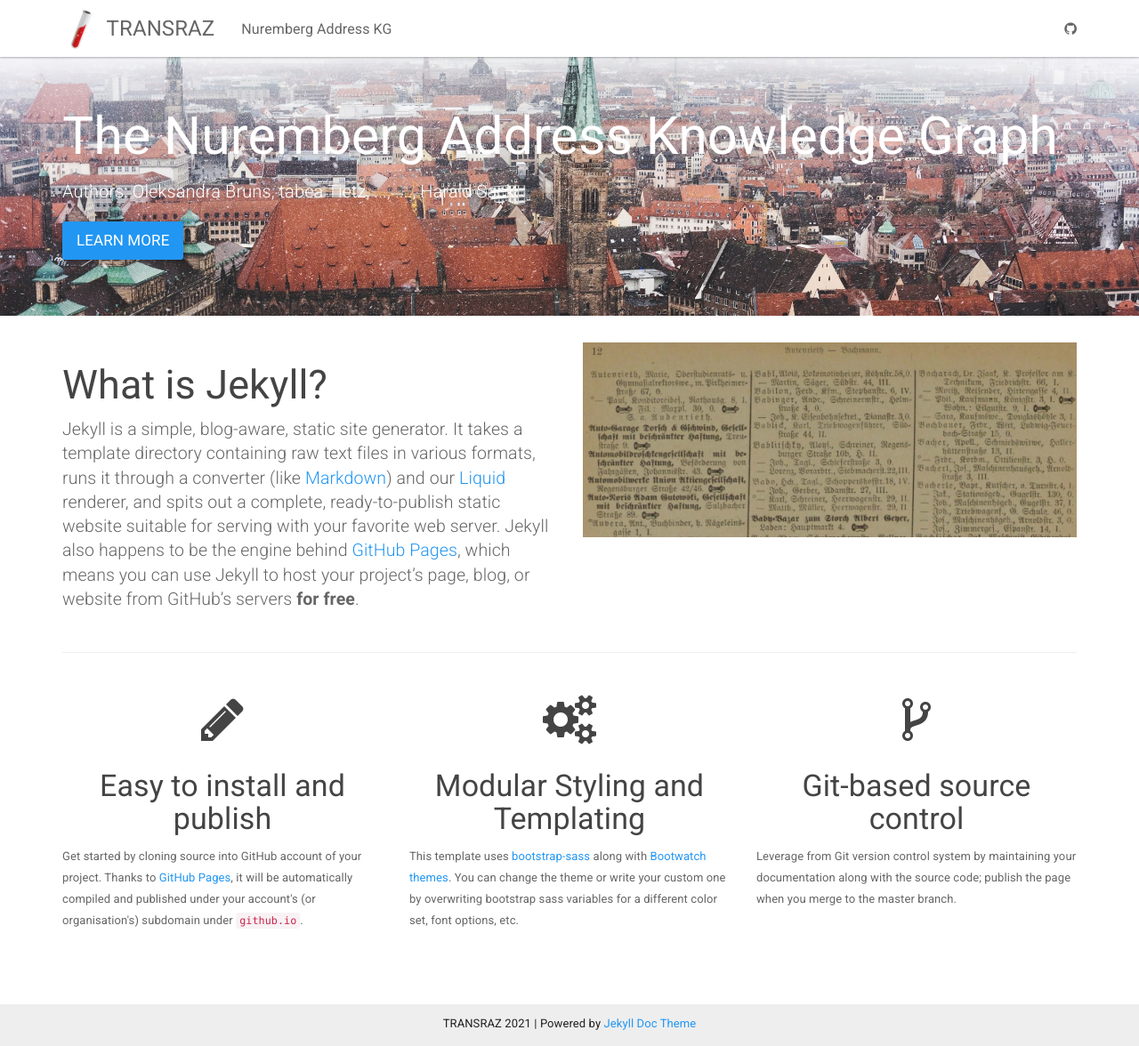
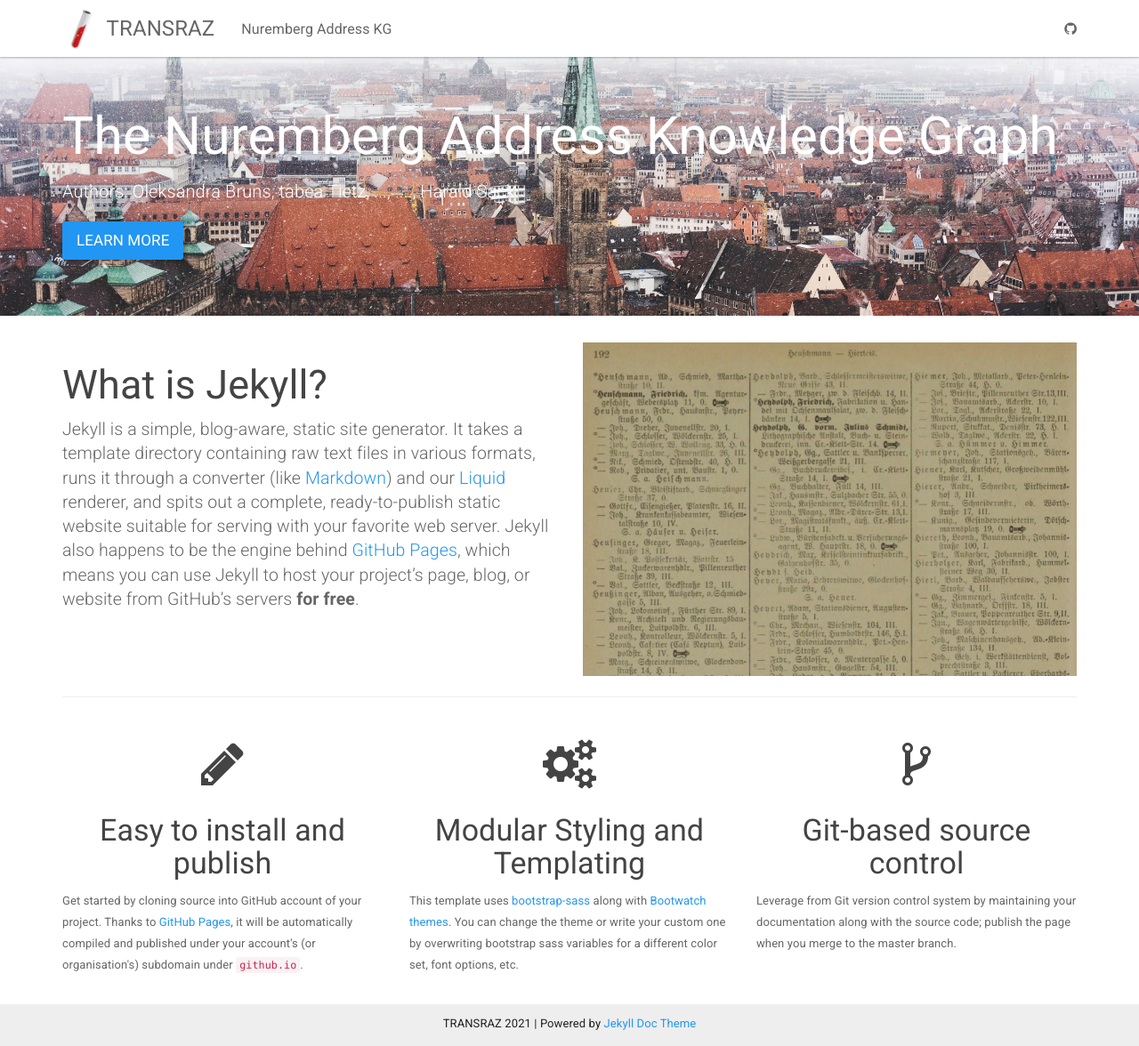
Before and after one commit to ISE-FIZKarlsruhe/Transraz, a Jekyll site: the page built from NA-KG.html, in a window 1280 px wide and 1176 px high. Shown: the whole window at 89% size. Built offline with Jekyll 4.4.1, drawn with Linux system fonts in a browser that asks for light colours.

Commit message:
Update NA-KG.html

```diff
--- a/NA-KG.html
+++ b/NA-KG.html
@@ -25,7 +25,7 @@ layout: default
               free</strong>.</p>
         </div>
         <div class="col-md-6 text-center">
-            <img src="{{ "/assets/img/addressbook1910.png" | relative_url }}" alt="Jekyll logo" class="img-responsive">
+            <img src="{{ "/assets/img/addressbookexample.png" | relative_url }}" alt="NA-KG example Address Book" class="img-responsive">
         </div>
     </div>
     <hr>
```
